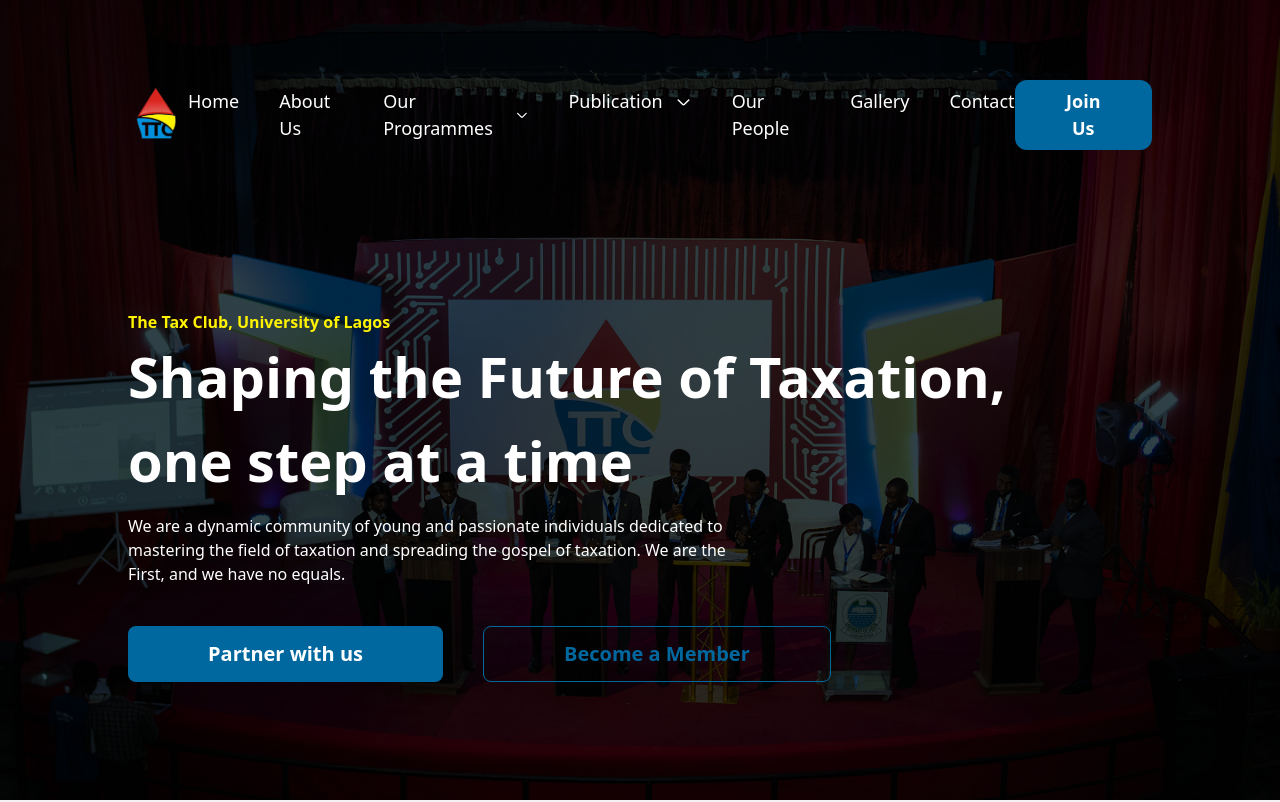
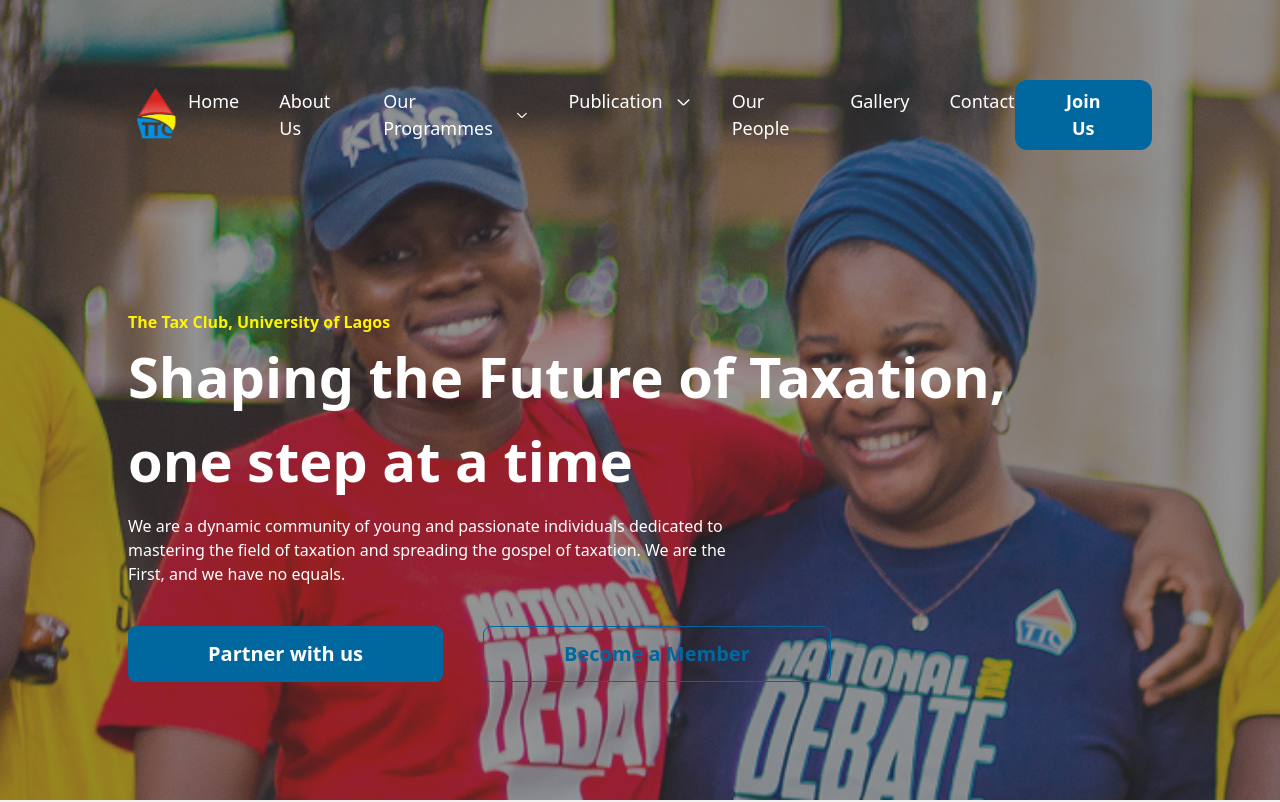
Before and after one commit to unilagtaxclub/TheTaxClub, a React (Vite) app: page / in a window 1280 px wide. Shown: the top 802 px of the page. Built offline with nearby package versions, Linux system fonts and the light colour scheme.

Commit message:
animated hero section

```diff
--- a/src/component/sections/Hero.tsx
+++ b/src/component/sections/Hero.tsx
@@ -1,33 +1,114 @@
+import { useEffect, useState } from "react";
+import { motion, AnimatePresence } from "framer-motion";
 import Header from "../defaults/Header";
 
+const backgroundImages = [
+  "/assets/hero.png",
+  "/assets/footer-img.png",
+  "/assets/hero.png",
+];
+
 const Hero = () => {
+  const [currentImage, setCurrentImage] = useState(0);
+
+  useEffect(() => {
+    const interval = setInterval(() => {
+      setCurrentImage((prev) => (prev + 1) % backgroundImages.length);
+    }, 5000); // Change every 5 seconds
+
+    return () => clearInterval(interval);
+  }, []);
+
+  const heroVariants = {
+    hidden: { opacity: 0, y: -50 },
+    visible: { opacity: 1, y: 0, transition: { duration: 0.6 } },
+  };
+
+  const contentVariants = {
+    hidden: { opacity: 0, x: -50 },
+    visible: (i: number) => ({
+      opacity: 1,
+      x: 0,
+      transition: { delay: i * 0.3, duration: 0.6 },
+    }),
+  };
+
   return (
-    <div className="bg-[url('/assets/hero.png')] lg:min-h-[650px] bg-cover bg-no-repeat">
-      <div className="bg-[rgba(0,0,0,0.4)] text-[#fff] w-[100%] flex flex-col pt-6 lg:pt-20 lg:min-h-screen pb-20 lg:pb-0 lg:px-6">
-        <Header />
-        <div className="lg:w-[80vw] w-[90vw] mx-auto mt-10 lg:mt-[20vh]">
-          <h2 className="text-[#fff301] font-semibold">
+    <div className="relative min-h-[650px] lg:min-h-screen">
+      <AnimatePresence mode="wait">
+        <motion.div
+          key={currentImage}
+          initial={{ opacity: 0 }}
+          animate={{ opacity: 1 }}
+          exit={{ opacity: 0 }}
+          transition={{ duration: 1.2 }}
+          className="absolute inset-0 w-full h-full bg-cover bg-no-repeat z-0"
+          style={{ backgroundImage: `url(${backgroundImages[currentImage]})` }}
+        ></motion.div>
+      </AnimatePresence>
+
+      <div className="absolute inset-0 bg-[rgba(0,0,0,0.4)] z-10 text-white w-full flex flex-col pt-6 lg:pt-20 pb-20 lg:pb-0 lg:px-6">
+        <motion.div variants={heroVariants} initial="hidden" animate="visible">
+          <Header />
+        </motion.div>
+
+        <div className="lg:w-[80vw] w-[90vw] mx-auto mt-10 lg:mt-[20vh] z-20">
+          <motion.h2
+            className="text-[#fff301] font-semibold"
+            custom={0}
+            variants={contentVariants}
+            initial="hidden"
+            animate="visible"
+          >
             The Tax Club, University of Lagos
-          </h2>
-          <h2 className="lg:block hidden text-[56px] font-semibold">
+          </motion.h2>
+
+          <motion.h2
+            className="lg:block hidden text-[56px] font-semibold"
+            custom={1}
+            variants={contentVariants}
+            initial="hidden"
+            animate="visible"
+          >
             Shaping the Future of Taxation, <br /> one step at a time
-          </h2>
-          <h2 className="lg:hidden text-[30px] font-semibold">
+          </motion.h2>
+
+          <motion.h2
+            className="lg:hidden text-[30px] font-semibold"
+            custom={1}
+            variants={contentVariants}
+            initial="hidden"
+            animate="visible"
+          >
             Shaping the Future of Taxation, one step at a time
-          </h2>
-          <p className="lg:w-[60%] mt-3">
+          </motion.h2>
+
+          <motion.p
+            className="lg:w-[60%] mt-3"
+            custom={2}
+            variants={contentVariants}
+            initial="hidden"
+            animate="visible"
+          >
             We are a dynamic community of young and passionate individuals
             dedicated to mastering the field of taxation and spreading the
-            gospel of taxation. We are the First, and we have no equals.{" "}
-          </p>
-          <div className="mt-10 flex lg:flex-row flex-col lg:space-x-10 space-y-6 lg:space-y-0 lg:text-[20px]">
-            <button className="bg-[#00689e] text-[#fff] px-20 py-3 rounded-lg font-semibold hover:bg-[#005a7a] transition-all duration-300 ease-in-out">
+            gospel of taxation. We are the First, and we have no equals.
+          </motion.p>
+
+          <motion.div
+            className="mt-10 flex lg:flex-row flex-col lg:space-x-10 space-y-6 lg:space-y-0 lg:text-[20px]"
+            custom={3}
+            variants={contentVariants}
+            initial="hidden"
+            animate="visible"
+          >
+            <button className="bg-[#00689e] text-white px-20 py-3 rounded-lg font-semibold hover:bg-[#005a7a] transition-all duration-300 ease-in-out">
               Partner with us
             </button>
-            <button className="border border-[#00689e] text-[#00689e] px-20 py-3 rounded-lg font-semibold hover:bg-[#00689e] hover:text-[#fff] transition-all duration-300 ease-in-out">
+            <button className="border border-[#00689e] text-[#00689e] px-20 py-3 rounded-lg font-semibold hover:bg-[#00689e] hover:text-white transition-all duration-300 ease-in-out">
               Become a Member
             </button>
-          </div>
+          </motion.div>
         </div>
       </div>
     </div>
```
